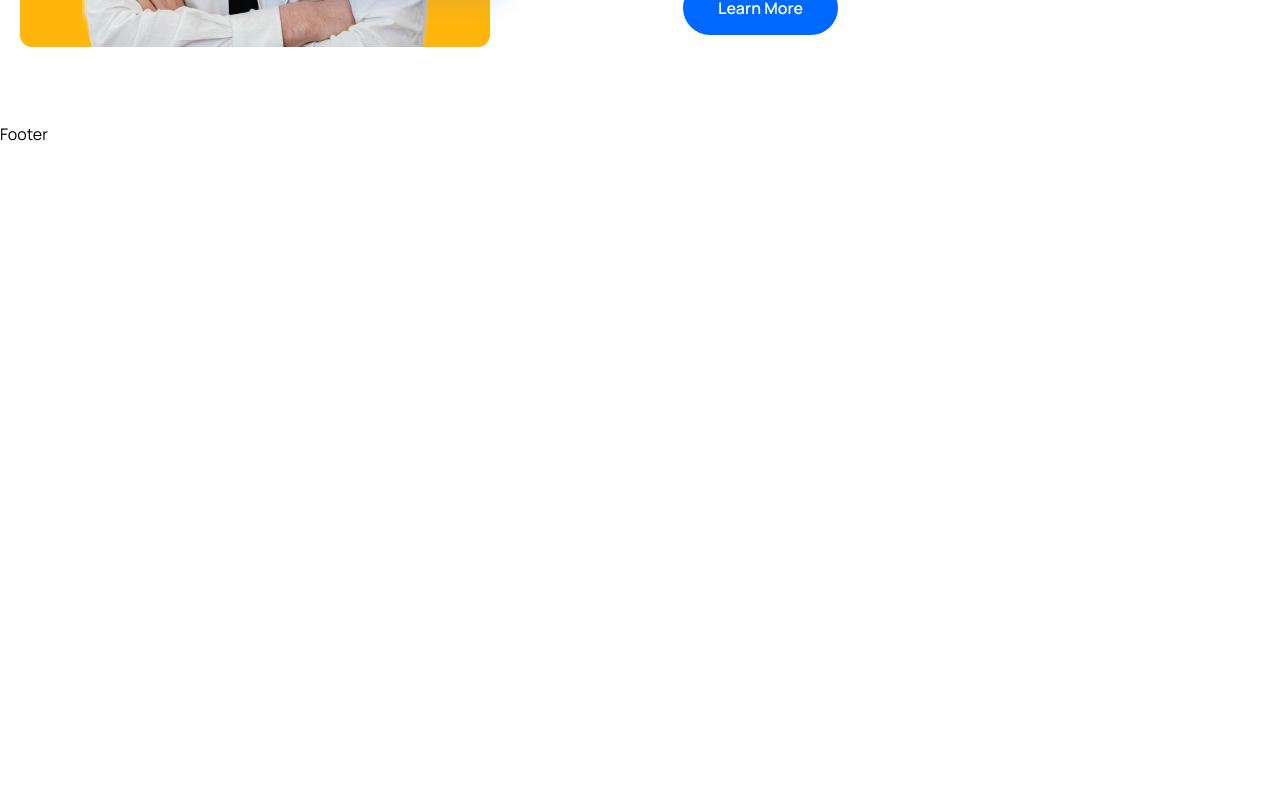
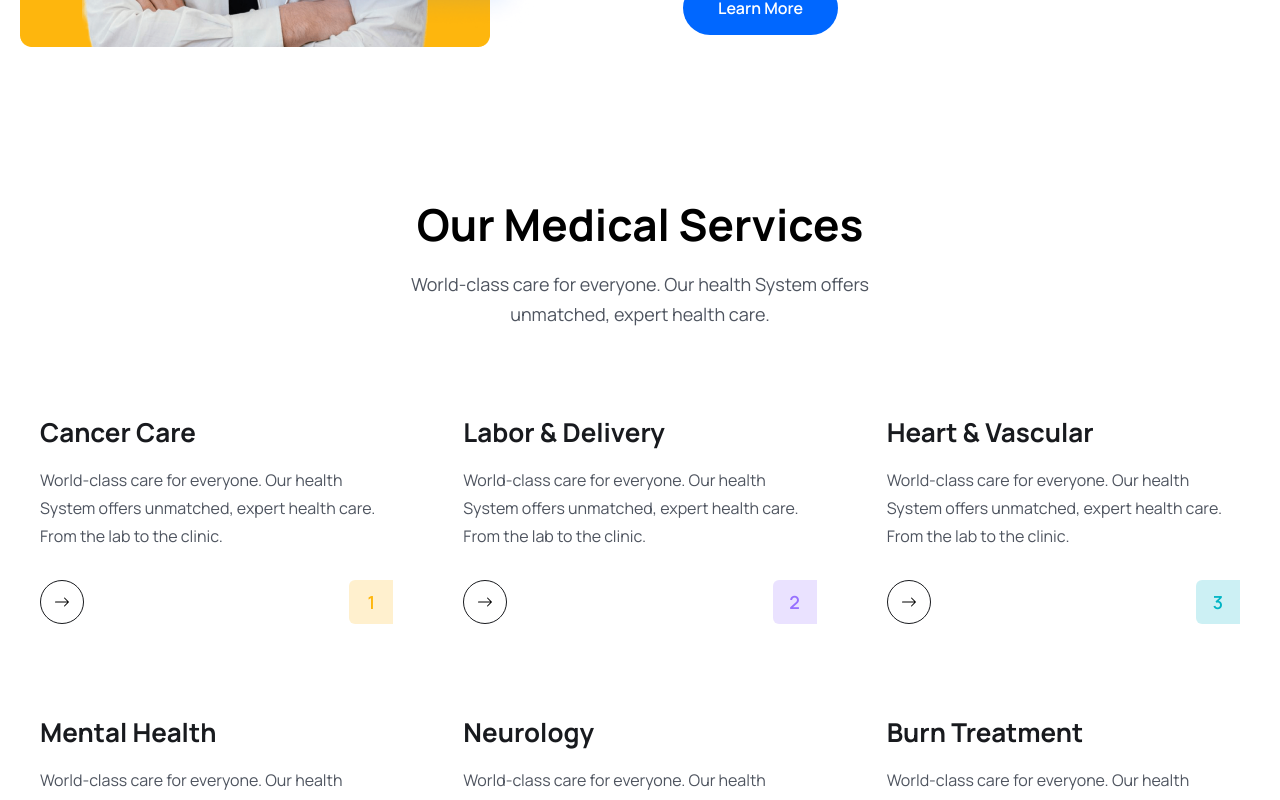
Before and after one commit to codewithshumon/doctor-apt-booking, a React (Vite) app in the folder frontend/: page / in a window 1280 px wide. Shown: the part 2180-2980 px from the top of the page. Before the commit the page ends 2326 px from the top, so only its background shows below. Built offline with nearby package versions, Linux system fonts and the light colour scheme.

Commit message:
Complete services section for landing page

```diff
--- /dev/null
+++ b/frontend/src/components/services/ServiceCard.jsx
@@ -0,0 +1,39 @@
+import { Link } from 'react-router-dom';
+import { BsArrowRight } from 'react-icons/bs';
+
+/* eslint-disable react/prop-types */
+const ServiceCard = ({ item, index }) => {
+  const { name, desc, bgColor, textColor } = item;
+
+  return (
+    <div className="py-[30px] px-3 lg:px-5">
+      <h2 className="text-[26px] leading-9 text-headingColor font-[700]">
+        {name}
+      </h2>
+      <p className="text-[16px] leading-7 font-[400] text-textColor mt-4">
+        {desc}
+      </p>
+
+      <div className="flex items-center justify-between mt-[30px]">
+        <Link
+          to="/doctors"
+          className="w-[44px] h-[44px] rounded-full border border-solid border-[#181A1E] flex items-center justify-center group hover:bg-primaryColor hover:border-none"
+        >
+          <BsArrowRight />
+        </Link>
+        <span
+          className="w-[44px] h-[44px] flex items-center justify-center text-[18px] leading-[30px] font-[600]"
+          style={{
+            background: `${bgColor}`,
+            color: `${textColor}`,
+            borderRadius: '6px 0 0 6px',
+          }}
+        >
+          {index + 1}
+        </span>
+      </div>
+    </div>
+  );
+};
+
+export default ServiceCard;
--- /dev/null
+++ b/frontend/src/components/services/ServiceList.jsx
@@ -0,0 +1,14 @@
+import { services } from '../../assets/data/services';
+import ServiceCard from './ServiceCard';
+
+const ServiceList = () => {
+  return (
+    <div className="grid grid-cols-1 md:grid-cols-2 lg:grid-cols-3 gap-5 lg:gap-[30px] mt-[30px] lg:mt-[55px]">
+      {services.map((item, index) => (
+        <ServiceCard key={index} item={item} index={index} />
+      ))}
+    </div>
+  );
+};
+
+export default ServiceList;
--- a/frontend/src/pages/Home.jsx
+++ b/frontend/src/pages/Home.jsx
@@ -8,11 +8,12 @@
 import icon02 from './../assets/images/icon02.png';
 import icon03 from './../assets/images/icon03.png';
 import About from '../components/about/About';
+import ServiceList from '../components/services/ServiceList';
 
 const Home = () => {
   return (
     <>
-      {/* ----hero section---- */}
+      {/* ----hero section start---- */}
 
       <section className="hero_section pt-[60px] 2xl:h-[800px]">
         <div className="container">
@@ -105,8 +106,8 @@
                 </p>
 
                 <Link
-                  to="/doctors"
-                  className="w-[44px] h-[44px] rounded-full border border-solid border-[#181A1E] mt-[30px] mx-auto flex items-center justify-center group hover:bg-primaryColor hover:border-none"
+                  to="/services"
+                  className="w-[44px] h-[44px] rounded-full border border-solid border-[#161a23] mt-[30px] mx-auto flex items-center justify-center group hover:bg-primaryColor hover:border-none"
                 >
                   <BsArrowRight />
                 </Link>
@@ -163,8 +164,25 @@
           </div>
         </div>
       </section>
+      {/* ----hero section end---- */}
 
       <About />
+
+      {/* ----service section start---- */}
+      <section>
+        <div className="container">
+          <div className="xl:w-[470px] mx-auto">
+            <h2 className="heading text-center">Our Medical Services</h2>
+            <p className="text-para text-center">
+              World-class care for everyone. Our health System offers unmatched,
+              expert health care.
+            </p>
+          </div>
+
+          <ServiceList />
+        </div>
+      </section>
+      {/* ----service section end---- */}
     </>
   );
 };
```
